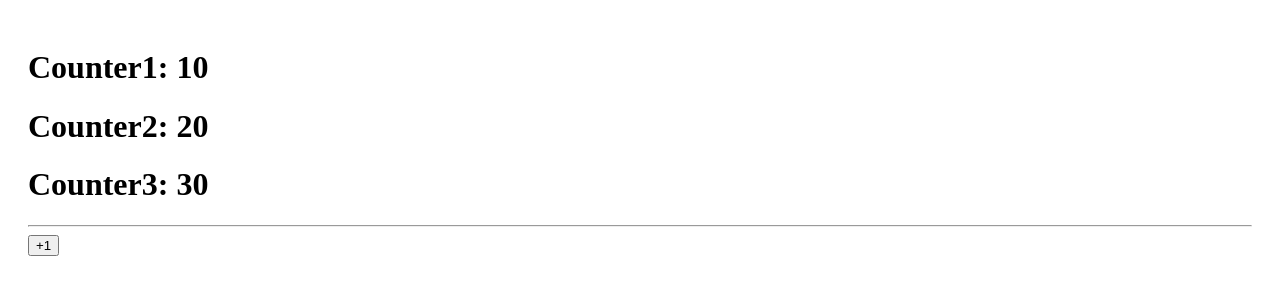
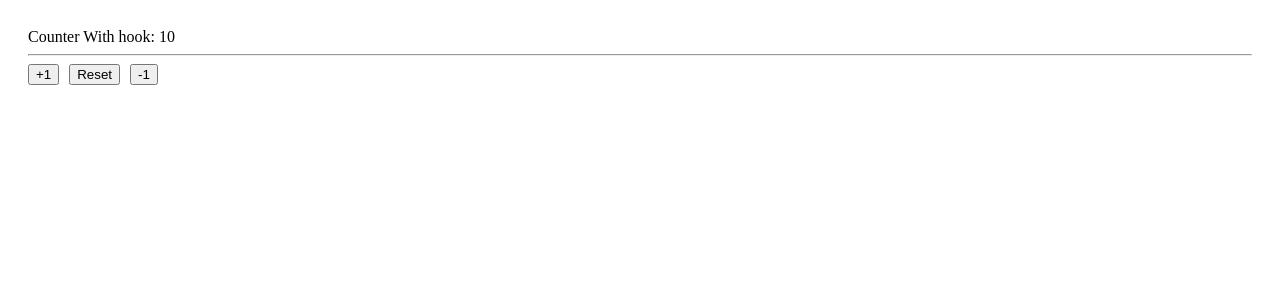
Before and after one commit to Alejandro2097/HooksApp, a React (Vite) app: page / in a window 1280 px wide. Shown: the top 300 px of the page. Built offline with nearby package versions, Linux system fonts and the light colour scheme.

Commit message:
start another day

```diff
--- a/src/01-useState/CounterWithCustomHook.jsx
+++ b/src/01-useState/CounterWithCustomHook.jsx
@@ -0,0 +1,15 @@
+import { useCounter } from "../hooks/useCounter"
+
+export const CounterWithCustomHook = () => {
+    const {counter} = useCounter()
+
+  return (
+    <>
+        <div>Counter With hook: {counter}</div>
+        <hr/>
+        <button className="btn btn-primary">+1</button>
+        <button className="btn btn-primary">Reset</button>
+        <button className="btn btn-primary">-1</button>
+    </>
+  )
+}
--- /dev/null
+++ b/src/hooks/useCounter.js
@@ -0,0 +1,9 @@
+import { useState } from "react"
+
+export const useCounter = (initialValue = 10) => {
+    const [counter, setCounter] = useState(initialValue)
+
+    return {
+        counter,
+    }
+}
--- a/src/main.jsx
+++ b/src/main.jsx
@@ -3,10 +3,11 @@
 
 import './index.css'
 // import { HooksApp } from './HooksApp'
-import { CounterApp } from './01-useState/CounterApp'
+// import { CounterApp } from './01-useState/CounterApp'
+import { CounterWithCustomHook } from './01-useState/CounterWithCustomHook'
 
 ReactDOM.createRoot(document.getElementById('root')).render(
   <React.StrictMode>
-    <CounterApp />
+    <CounterWithCustomHook />
   </React.StrictMode>,
 )
```
